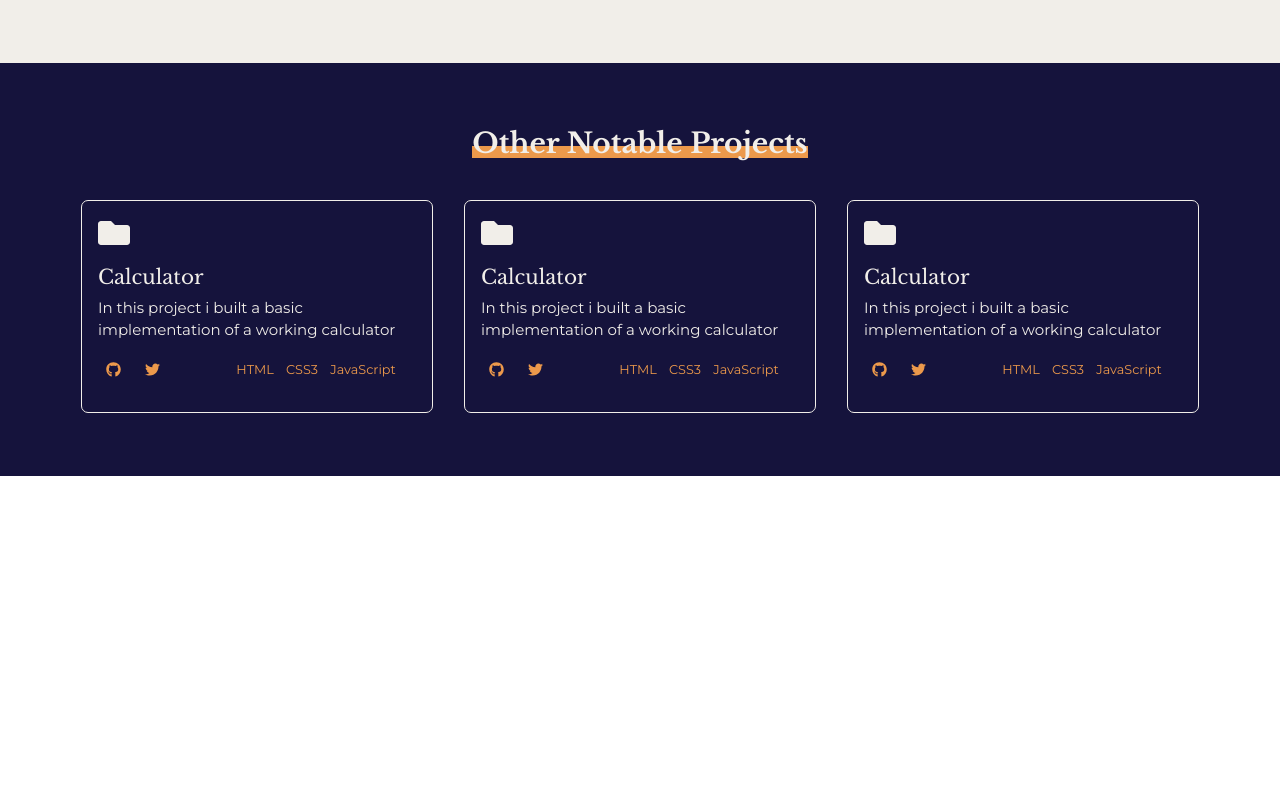
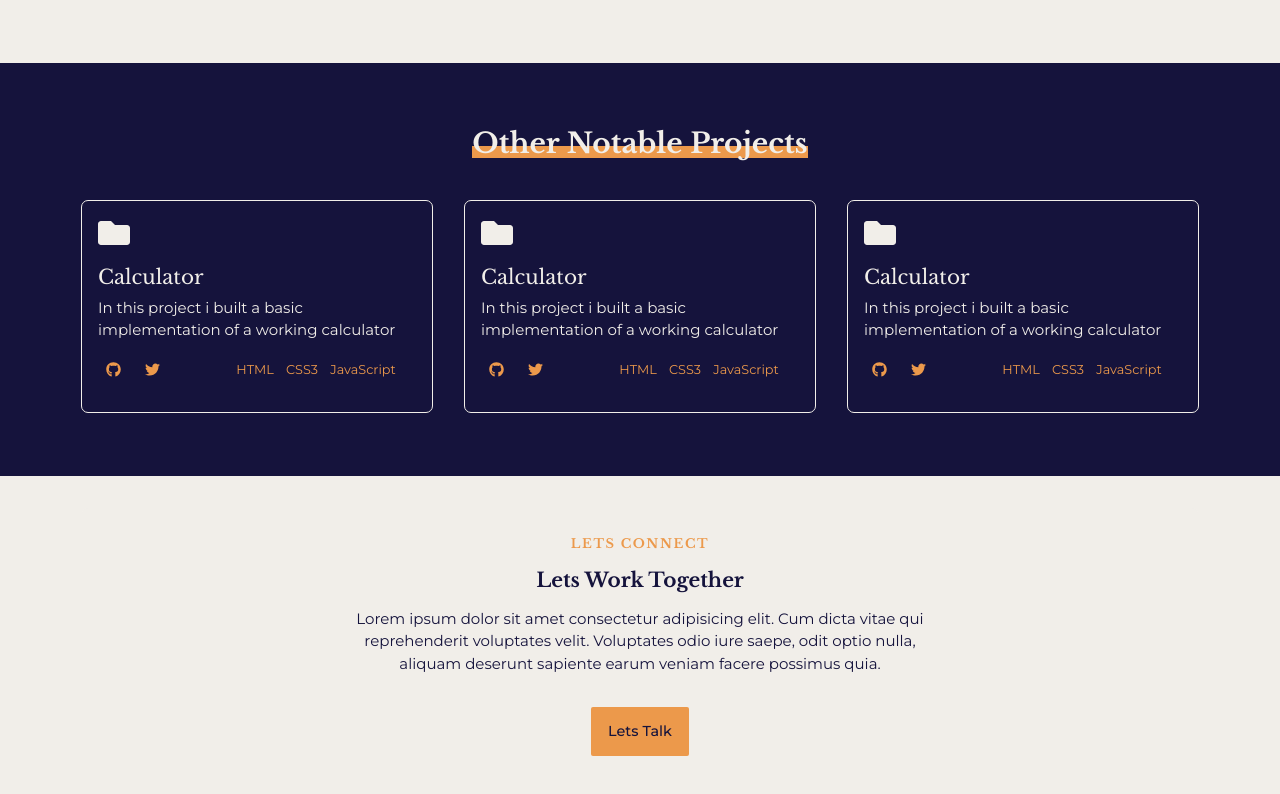
Before and after one commit to OptimusJc/portfolio, a React (Create React App) app: page / in a window 1280 px wide. Shown: the part 2382-3176 px from the top of the page. Before the commit the page ends 2858 px from the top, so only its background shows below. Built offline with nearby package versions, Linux system fonts and the light colour scheme.

Commit message:
style: Add contact section

```diff
--- a/src/App.js
+++ b/src/App.js
@@ -6,6 +6,7 @@ import About from "./components/about/About";
 import Skills from "./components/skills/Skills";
 import Projects from "./components/projects/Projects";
 import OtherProjects from "./components/projects/otherProjects/OtherProjects";
+import Contact from "./components/contact/Contact";
 
 function App() {
 	return (
@@ -17,6 +18,7 @@ function App() {
 				<Skills />
 				<Projects />
 				<OtherProjects />
+				<Contact />
 			</section>
 		</div>
 	);
--- /dev/null
+++ b/src/components/contact/Contact.jsx
@@ -0,0 +1,35 @@
+import "./Contact.modules.css";
+
+const Contact = () => {
+	return (
+		<section className="contact__section">
+			<div className="container">
+				<div className="row">
+					<div className="col">
+						<div className="card">
+							<div className="card-body">
+								<h6 className="card-subtitle">Lets Connect</h6>
+								<h5 className="card-title">Lets Work Together</h5>
+								<p>
+									Lorem ipsum dolor sit amet consectetur adipisicing elit. Cum
+									dicta vitae qui reprehenderit voluptates velit. Voluptates
+									odio iure saepe, odit optio nulla, aliquam deserunt sapiente
+									earum veniam facere possimus quia.
+								</p>
+
+								<a
+									href="mailto:otienoj.cruz@gmail.com"
+									className="btn btn-primaryAlt"
+								>
+									lets talk
+								</a>
+							</div>
+						</div>
+					</div>
+				</div>
+			</div>
+		</section>
+	);
+};
+
+export default Contact;
--- /dev/null
+++ b/src/components/contact/Contact.modules.css
@@ -0,0 +1,66 @@
+.contact__section,
+.contact__section .card {
+	background-color: var(--beige);
+}
+
+.contact__section .card {
+	border: none;
+	color: var(--blue);
+	padding-block: 1rem;
+}
+
+.contact__section .card .card-body h5.card-title {
+	font-weight: 600;
+}
+
+.contact__section .card .card-body h6.card-subtitle {
+	font-size: 0.625rem;
+	font-weight: bold;
+	text-transform: uppercase;
+	letter-spacing: 0.1rem;
+	color: var(--orange);
+	margin-block-end: 0.5rem;
+}
+
+.contact__section .card .card-body a.btn-primaryAlt {
+	text-decoration: none;
+	color: var(--blue);
+	font-weight: 500;
+	font-size: 0.9rem;
+	text-transform: capitalize;
+	border-radius: 2px;
+	padding: 0.8rem 1rem;
+	background: var(--orange);
+}
+
+@media (min-width: 48em) {
+	.contact__section .card .card-body {
+		text-align: center;
+		margin-inline: auto;
+		width: min(600px, 800px);
+	}
+
+	.contact__section .card .card-body h5.card-title {
+		margin-block: 1rem;
+	}
+	.contact__section .card .card-body a.btn-primaryAlt {
+		margin-block: 1rem;
+	}
+}
+
+@media (min-width: 64em) {
+	.contact__section {
+		padding-block: 2rem;
+	}
+
+	.contact__section .card .card-body h6.card-subtitle {
+		font-size: 0.8rem;
+		letter-spacing: 0.1rem;
+	}
+}
+
+@media (min-width: 86em) {
+	.contact__section {
+		padding-block: 4rem;
+	}
+}
```
